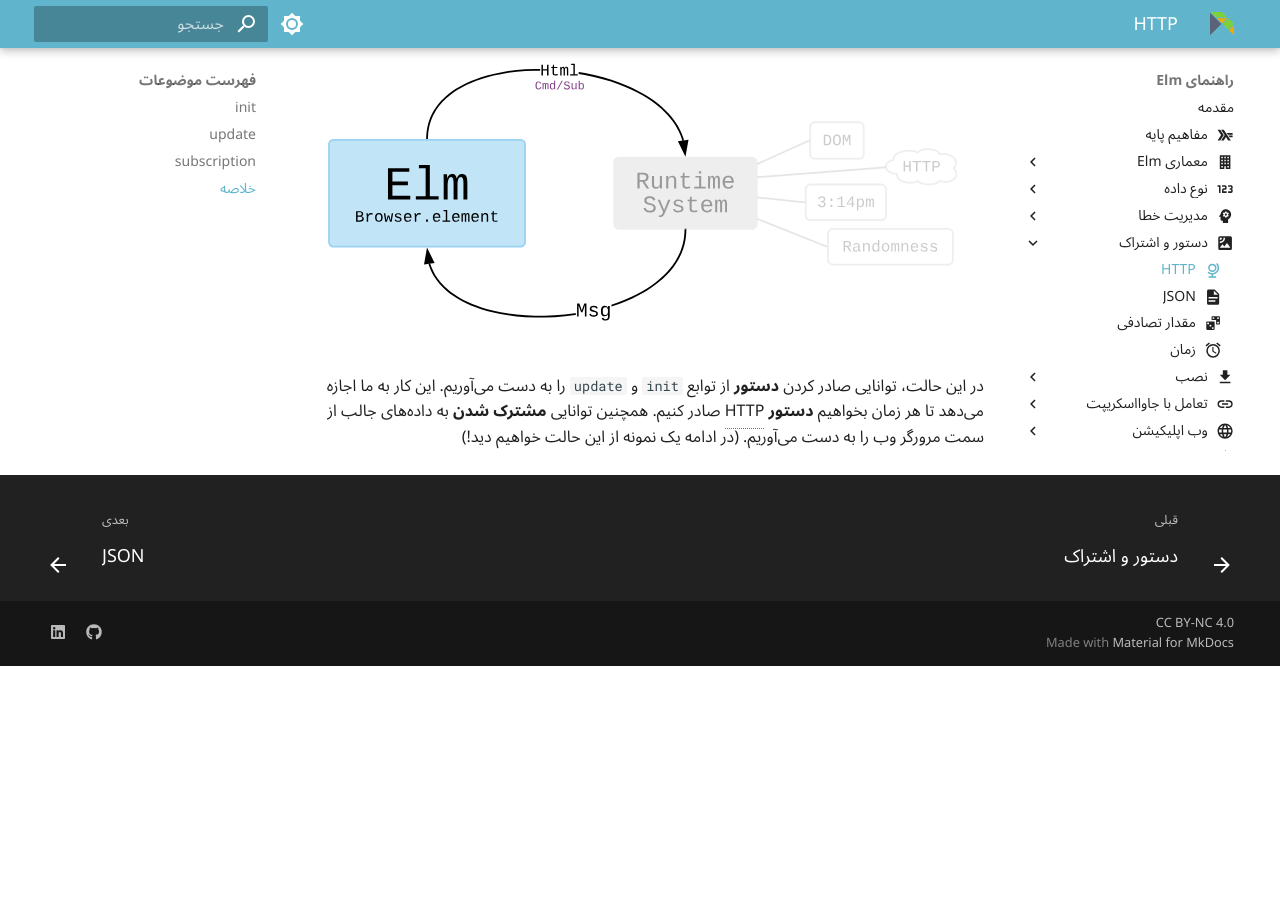
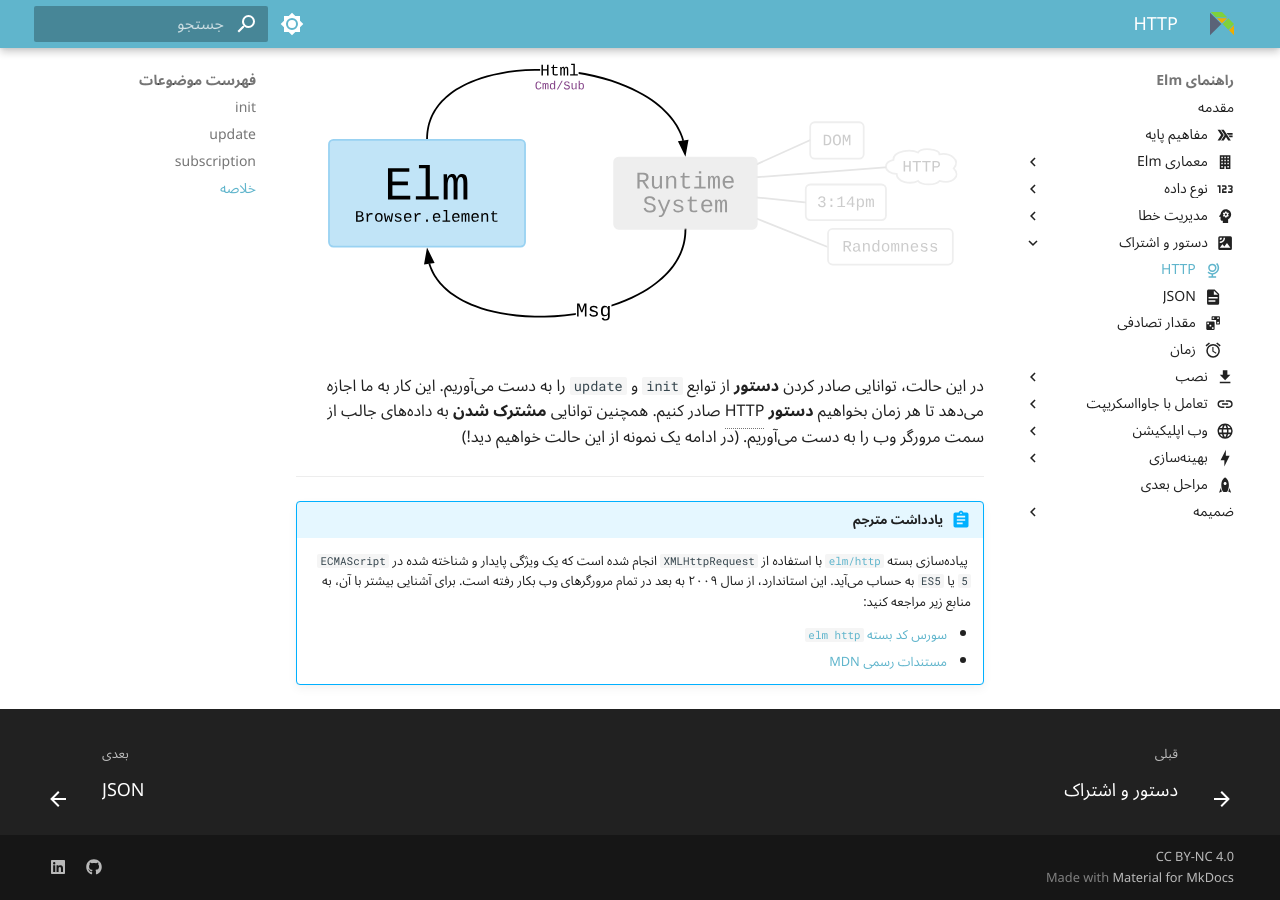
Before and after one commit to novid/guide.elm-lang.ir, an MkDocs documentation site: the page built from docs/effects/http.md, in a window 1280 px wide and 900 px high, scrolled down 4133 px. Built offline with MkDocs 1.6.1 and Material for MkDocs 9.7.7, drawn with Linux system fonts in a browser that asks for light colours; before the commit the page ends 4799 px from its top, so only the background shows below that.

Commit message:
Update effects chapter with translator's notes

```diff
--- a/docs/effects/http.md
+++ b/docs/effects/http.md
@@ -178,6 +178,17 @@ update msg model =
 
 در این حالت، توانایی صادر کردن **دستور** از توابع `init` و `update` را به دست می‌آوریم. این کار به ما اجازه می‌دهد تا هر زمان بخواهیم **دستور** HTTP صادر کنیم. همچنین توانایی **مشترک شدن** به داده‌های جالب از سمت مرورگر وب را به دست می‌آوریم. (در ادامه یک نمونه از این حالت خواهیم دید!)
 
+***
+
+!!! abstract "یادداشت مترجم"
+
+	پیاده‌سازی بسته [`elm/http`][elm-http]{: .external } با استفاده از `XMLHttpRequest` انجام شده است که یک ویژگی پایدار و شناخته شده در `ECMAScript 5` یا `ES5` به حساب می‌آید. این استاندارد، از سال ۲۰۰۹ به بعد در تمام مرورگرهای وب بکار رفته است. برای آشنایی بیشتر با آن، به منابع زیر مراجعه کنید:
+
+	- [سورس کد بسته `elm http`][elm-http-source]{: .external }
+	- [مستندات رسمی MDN][xmlhttprequest]{: .external }
+
 [elm-http]: https://package.elm-lang.org/packages/elm/http/latest
 [http.get]: https://package.elm-lang.org/packages/elm/http/latest/Http#get
 [http.error]: https://package.elm-lang.org/packages/elm/http/latest/Http#Error
+[elm-http-source]: https://github.com/elm/http/tree/2.0.0
+[xmlhttprequest]: https://developer.mozilla.org/en-US/docs/Web/API/XMLHttpRequest
```
Also changed, not shown: docs/architecture/index.md (+3 -3 lines), docs/index.md (+3 -3 lines), docs/types/pattern_matching.md (+1 -1 lines).
